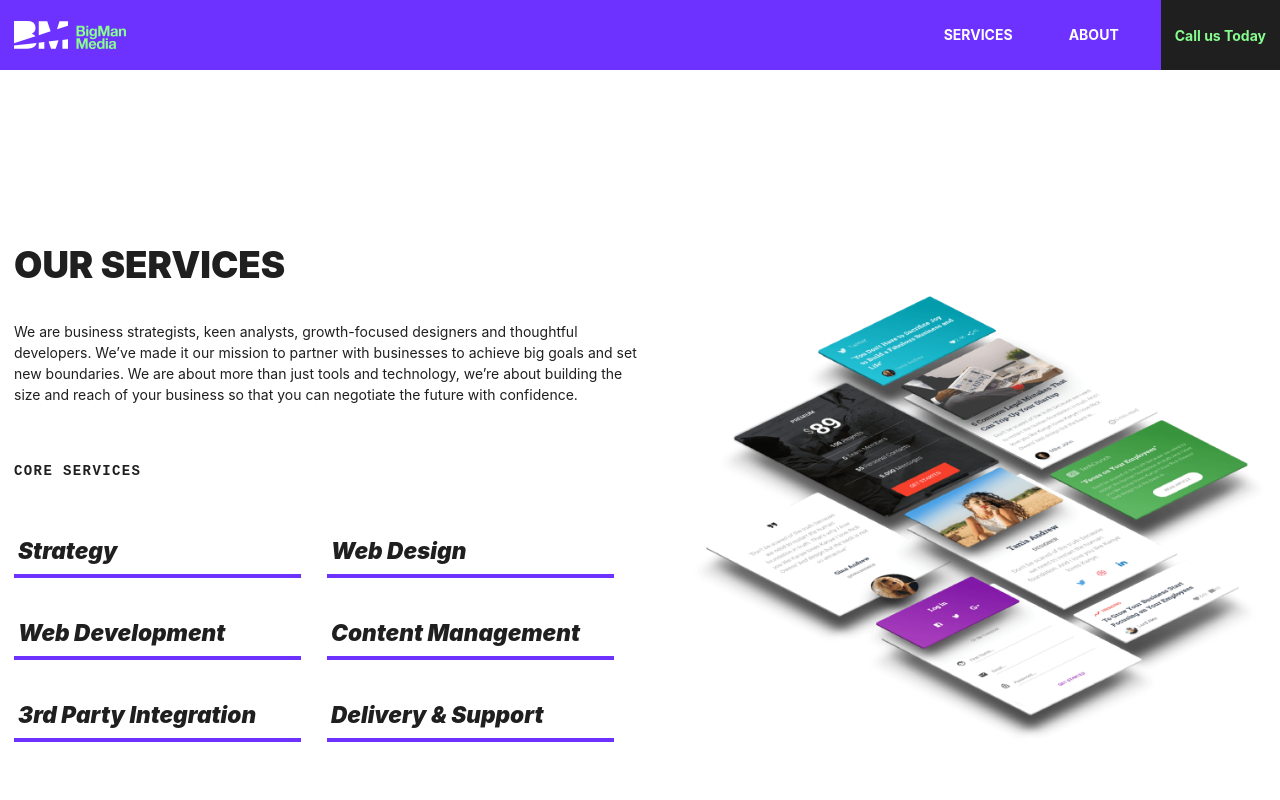
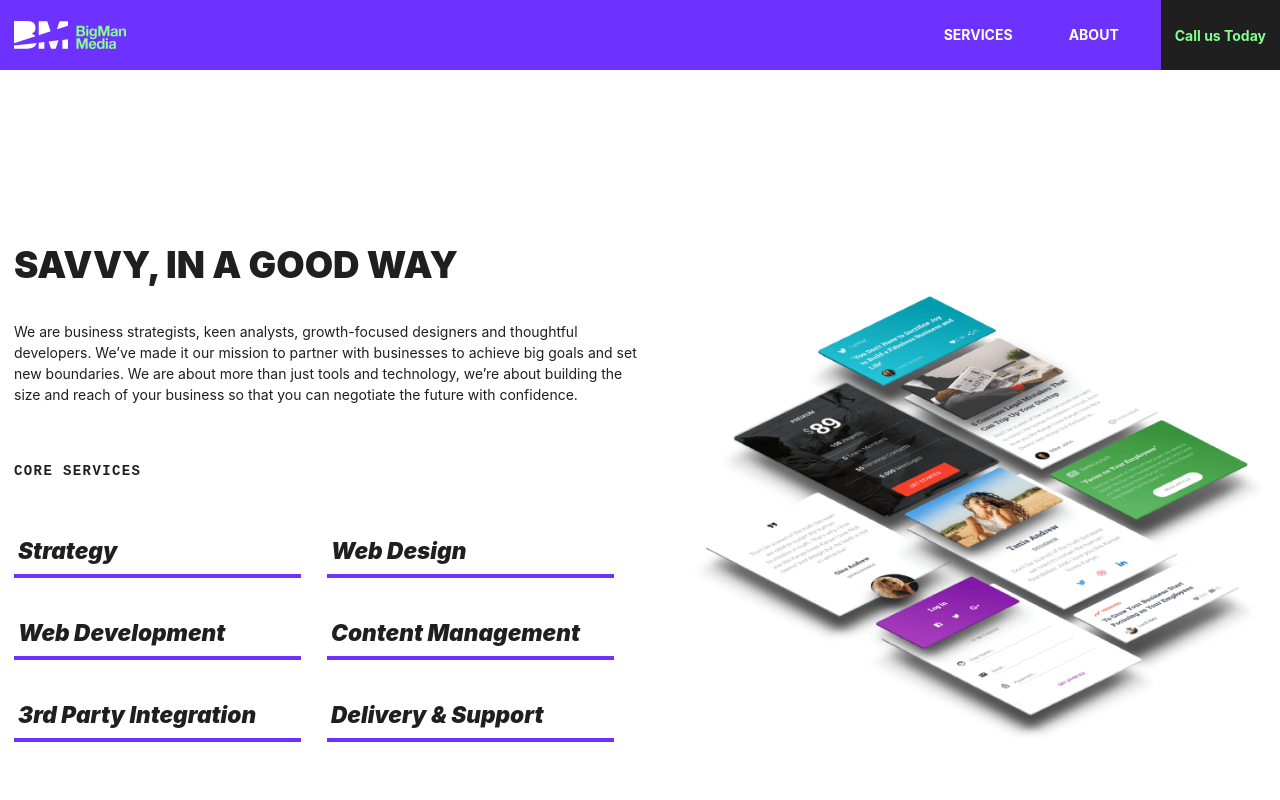
Before and after one commit to bryanjhickey/bmm-dev, a Nuxt app: page / in a window 1280 px wide. Shown: the top 800 px of the page. Built offline with nearby package versions, Linux system fonts and the light colour scheme; a web font is replaced by a local one.

Commit message:
changed landing page lead in title

```diff
--- a/pages/index.vue
+++ b/pages/index.vue
@@ -5,7 +5,7 @@
         <div class="flex flex-col md:flex-row md:flex-wrap">
           <div class="w-full md:w-1/2 overflow-hidden">
             <nuxt-link class="text-xl uppercase font-black hover:text-purple-500" to="/services">
-              <h2 class="mb-8">{{ services.title }}</h2>
+              <h2 class="mb-8">Savvy, in a good way</h2>
             </nuxt-link>
             <p>{{ services.description }}</p>
             <img
```
